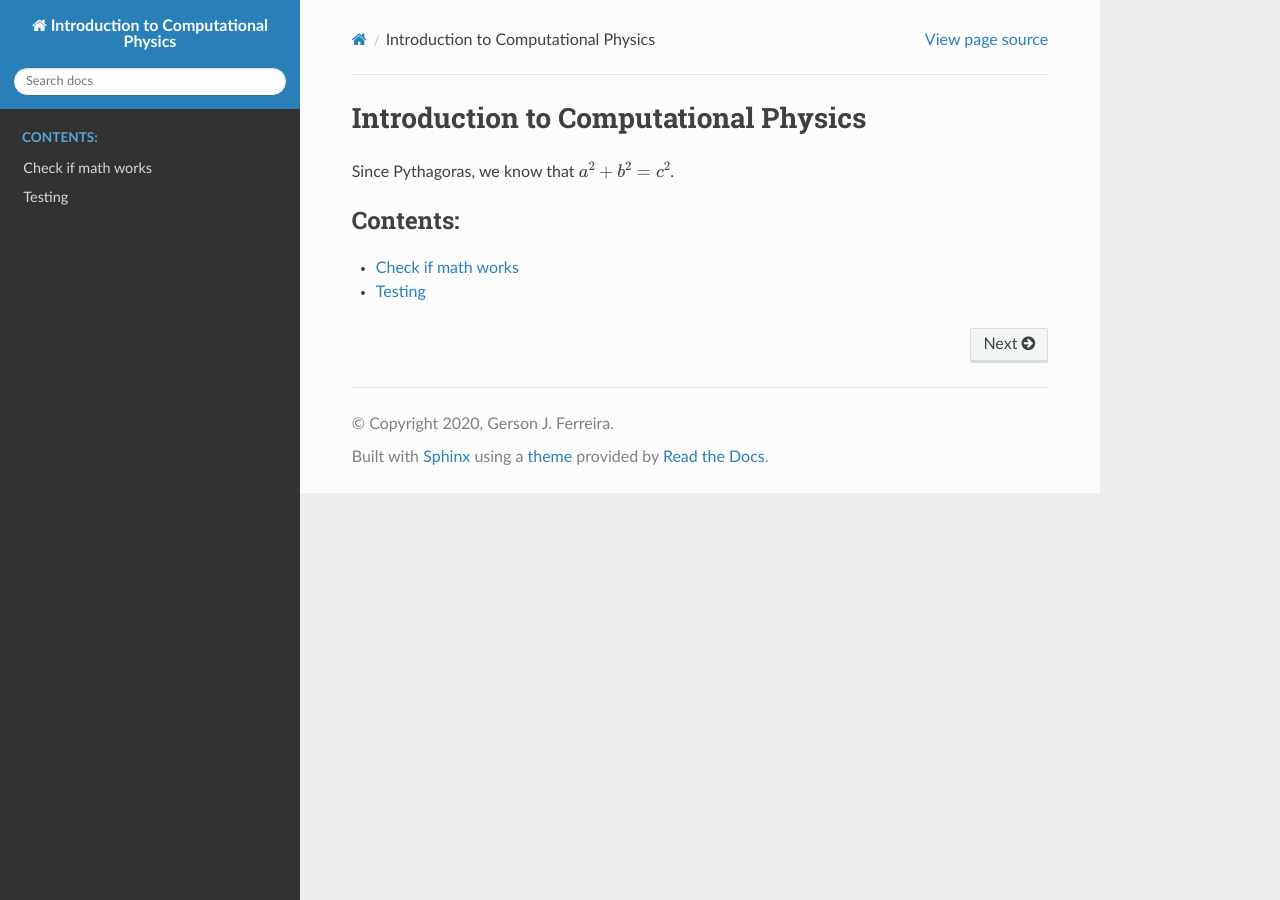
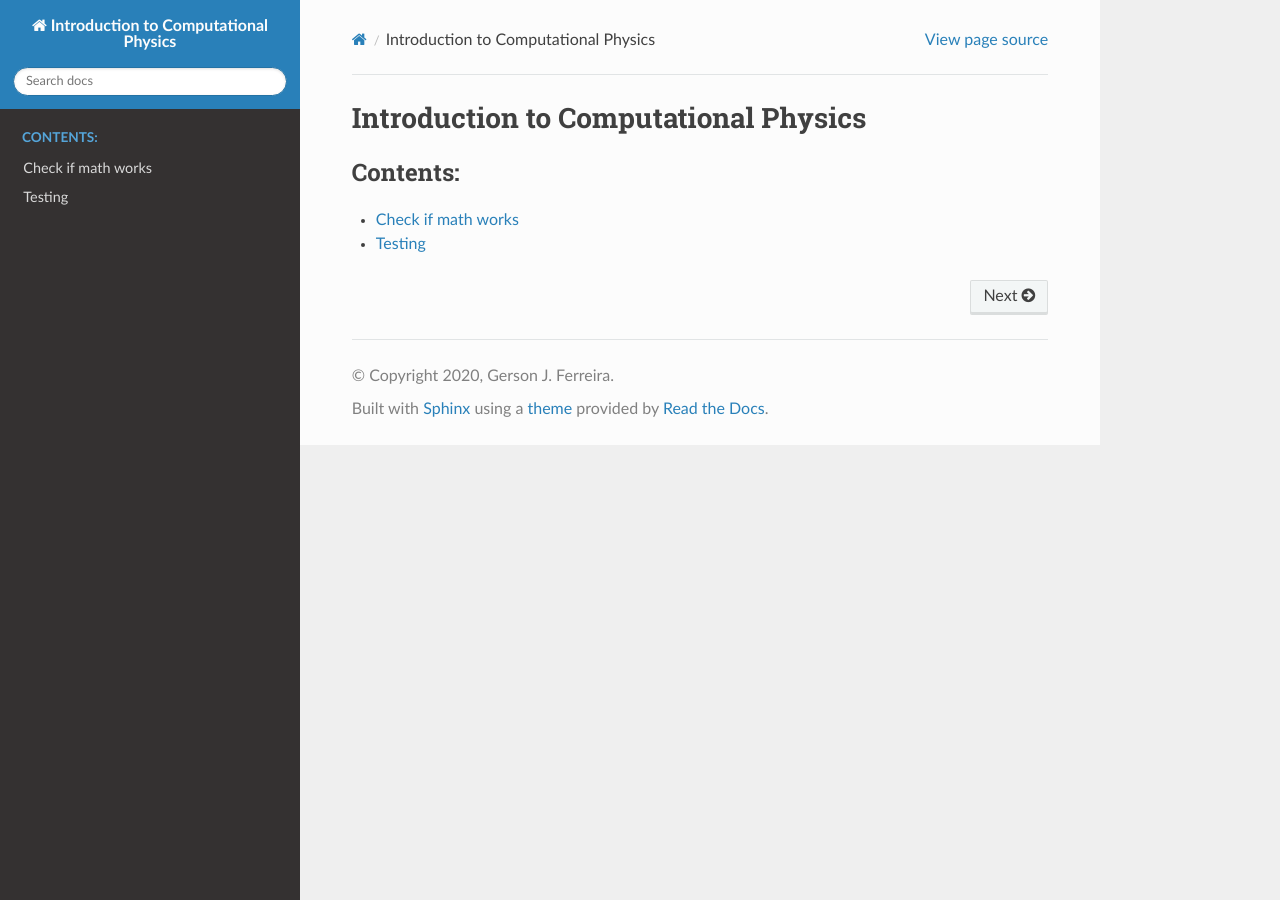
Before and after one commit to gersonjferreira/Computational-Physics-Class-Notes, a Sphinx documentation site: the page built from docs/index.rst, in a window 1280 px wide. Built offline with Sphinx 7.4.7 and the Read the Docs theme 2.0.0, drawn with Linux system fonts in a browser that asks for light colours.

Commit message:
Update index.rst

```diff
--- a/docs/index.rst
+++ b/docs/index.rst
@@ -6,8 +6,6 @@
 Introduction to Computational Physics
 =================================================================
 
-Since Pythagoras, we know that :math:`a^2 + b^2 = c^2`.
-
 .. toctree::
    :maxdepth: 2
    :caption: Contents:
```
